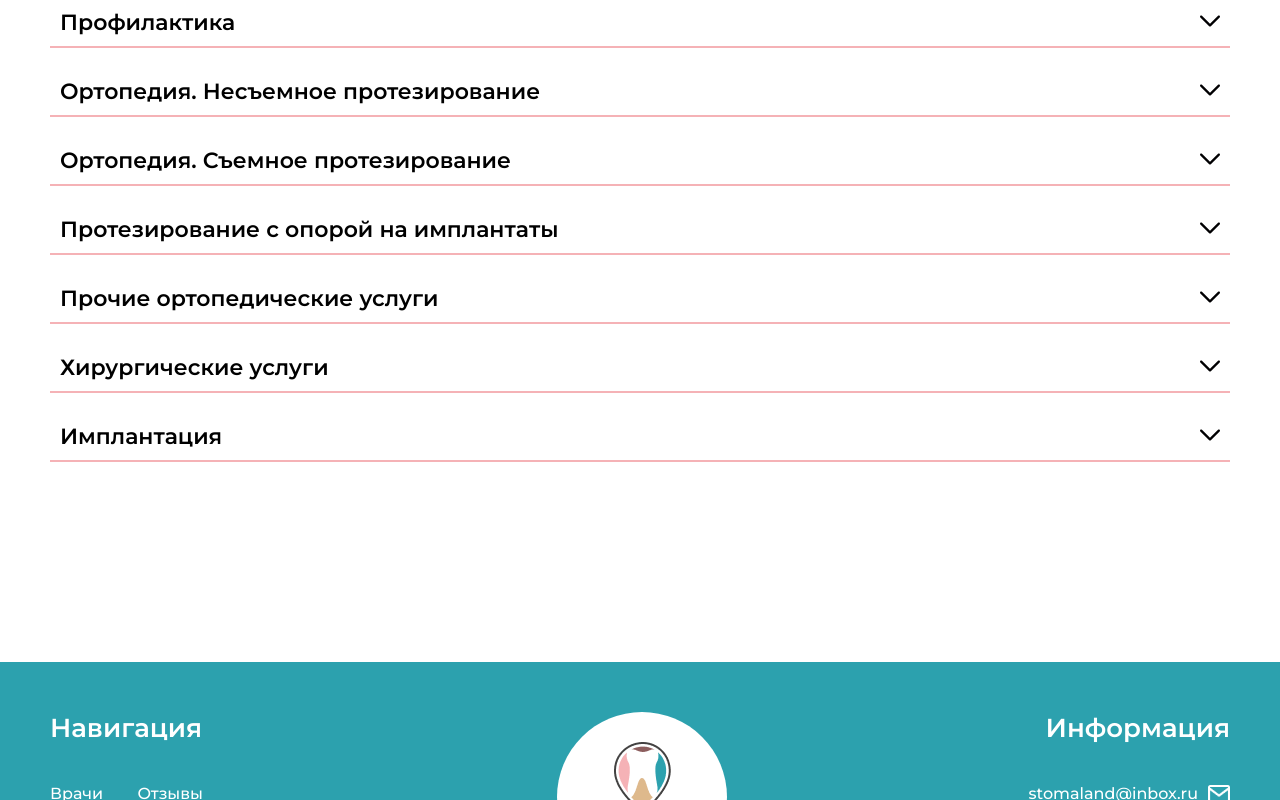
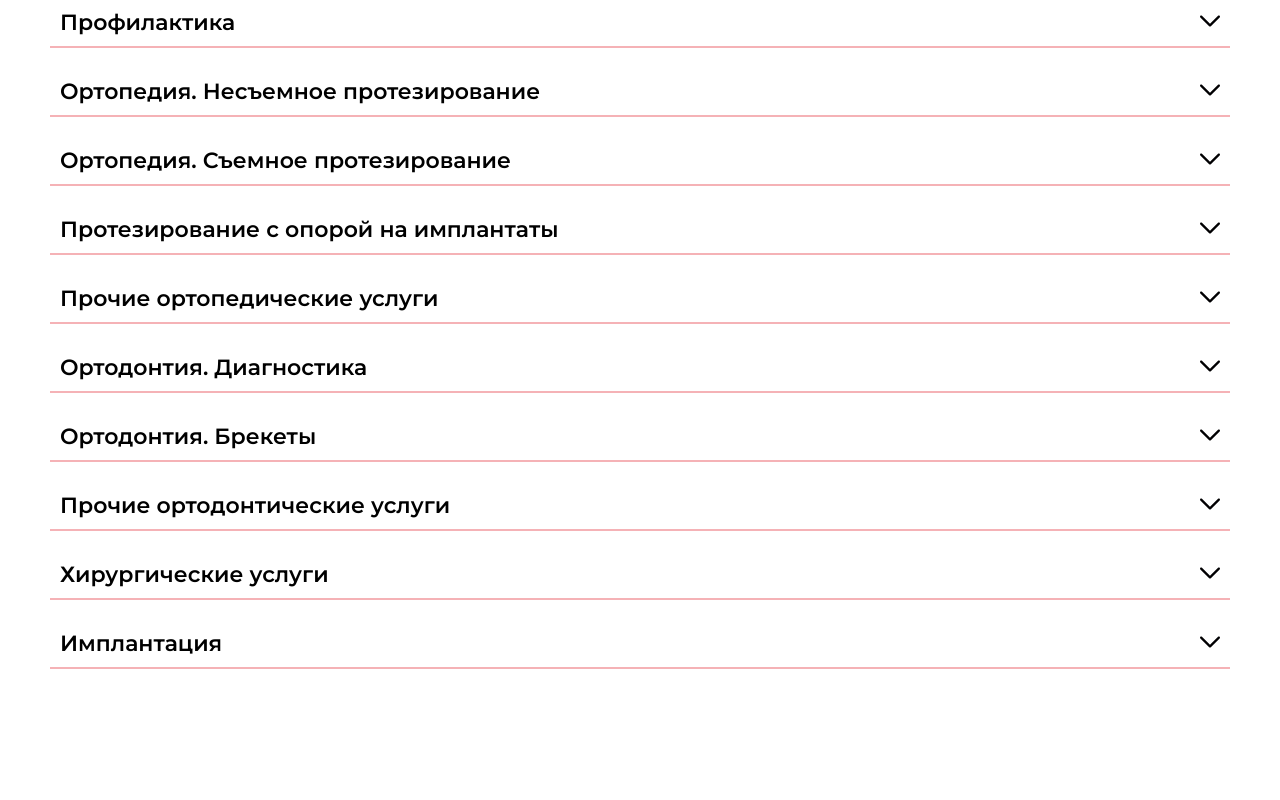
Before and after one commit to ErlanAkimov/stomaland, a React (Create React App) app: page /price in a window 1280 px wide. Shown: the part 340-1140 px from the top of the page. Built offline with nearby package versions, Linux system fonts and the light colour scheme.

Commit message:
add new price  sections

```diff
--- a/src/pages/PricePage/price-data.js
+++ b/src/pages/PricePage/price-data.js
@@ -234,6 +234,93 @@ export const data = [
 		]
 	},
 	{
+		section: 'Ортодонтия. Диагностика',
+		services: [
+			{
+				name: 'Повторный прием врача-ортодонта (Комплексное обследование: анализ и расчет ОПТГ, ТРГ, диагностических моделей, цифровых фото, составление плана лечения)',
+				cost: '2 500',
+			},
+			{
+				name: 'Диагностика (цифровые фото, снятие слепков с 2 челюстей)',
+				cost: '1 000',
+			},
+			{
+				name: 'Сканирование зубных рядов',
+				cost: '800',
+			},
+		]
+	},
+	{
+		section: 'Ортодонтия. Брекеты',
+		services: [
+			{
+				name: 'Ортодонтическая коррекция с применением брекет-системы частичной',
+				cost: '16 000',
+			},
+			{
+				name: 'Установка несъемного ретенционного аппарата (на одну челюсть)',
+				cost: '7 000',
+			},
+			{
+				name: 'Съемный стабилизирующий ретенционный аппарат после снятия брекетов-ортодонтическая каппа (на одну челюсть)',
+				cost: '15 000',
+			},
+			{
+				name: 'Ортодонтическая коррекция прикуса с применением самолигирующей брекет-системы металлической (Н4)',
+				cost: '25 000',
+			},
+			{
+				name: 'Фиксация брекет-системы на одну челюсть',
+				cost: '10 000',
+			},
+			{
+				name: 'Снятие брекет-системы с одной челюсти',
+				cost: '9 000',
+			},
+			{
+				name: 'Ортодонтическая коррекция с применением лигатурной брекет-системы металлической (Biomim)',
+				cost: '22 000',
+			},
+			{
+				name: 'Ортодонтическая коррекция с применением лигатурной брекет-системы комбинированной (Damon Clear\\Damon Q)',
+				cost: '40 000',
+			},
+		]
+	},
+	{
+		section: 'Прочие ортодонтические услуги',
+		services: [
+			{
+				name: 'Ортодонтическая коррекция: повторная фиксация элемента брекет-системы (подклейка брекета)',
+				cost: '1 500',
+			},
+			{
+				name: 'Ортодонтическая коррекция прикуса с использованием межчелюстной тяги',
+				cost: '300',
+			},
+			{
+				name: 'Ортодонтическая коррекция с фиксацией искусственного зуба на дугу',
+				cost: '3 400',
+			},
+			{
+				name: 'Ортодонтическая коррекция несъемного ретейнера на 1 зуб',
+				cost: '1 200',
+			},
+			{
+				name: 'Ортодонтическая коррекция: активация брекет-системы (замена дуги, фиксация цепочки\\кнопки и т.д.) на одной челюсти',
+				cost: '3 000',
+			},
+			{
+				name: 'Коррекция съемного ортодонтического аппарата',
+				cost: '3 000',
+			},
+			{
+				name: 'Ремонт ортодонтического аппарата',
+				cost: '1 200',
+			},
+		]
+	},
+	{
 		section : 'Хирургические услуги',
 		services: [
 			{
```
Also changed, not shown: src/assets/images/price1.jpg (added), src/assets/images/price2.jpg (added).
